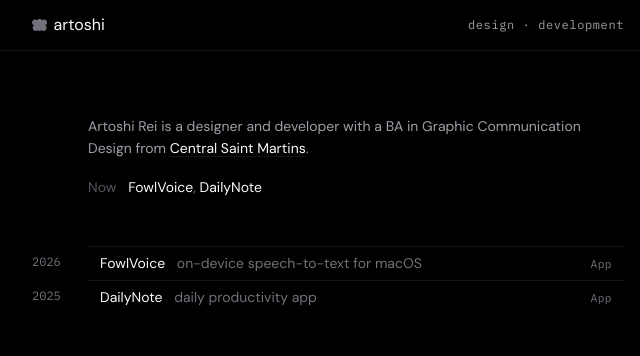
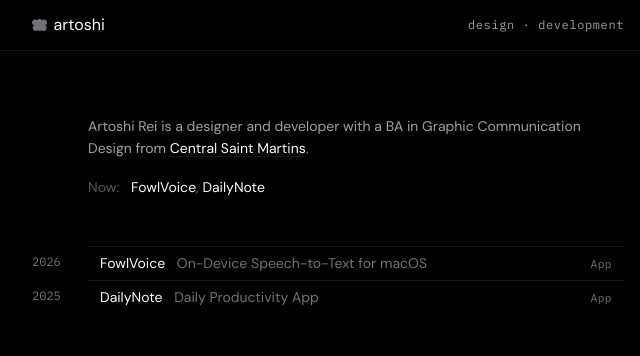
Before and after one commit to artoshirei/artoshi_website, an Astro site: page / in a window 1280 px wide. Shown: the top 356 px of the page, 312-952 px from the left. Built offline with nearby package versions, Linux system fonts and the light colour scheme; Astro itself is replaced by a stand-in of ours.

Commit message:
fix: title case descriptions, add colon after Now

```diff
--- a/src/data/work.ts
+++ b/src/data/work.ts
@@ -15,7 +15,7 @@ export const work: WorkItem[] = [
   {
     year: 2026,
     title: "FowlVoice",
-    description: "on-device speech-to-text for macOS",
+    description: "On-Device Speech-to-Text for macOS",
     url: "https://fowlvoice.com",
     categories: ["App"],
     current: true,
@@ -23,7 +23,7 @@ export const work: WorkItem[] = [
   {
     year: 2025,
     title: "DailyNote",
-    description: "daily productivity app",
+    description: "Daily Productivity App",
     url: "https://dailynote.me",
     categories: ["App"],
     current: true,
--- a/src/pages/index.astro
+++ b/src/pages/index.astro
@@ -16,7 +16,7 @@ import { work } from "../data/work";
       <a href="https://www.arts.ac.uk/colleges/central-saint-martins" target="_blank" rel="noopener noreferrer" class="bio-link">Central Saint Martins</a>.
     </p>
     <p class="now animate-in" style="animation-delay: 0.4s">
-      <span class="now-label">Now</span>
+      <span class="now-label">Now:</span>
       {work.filter(w => w.current).map((item, i, arr) => (
         <>
           <a href={item.url} target="_blank" rel="noopener noreferrer" class="now-link">{item.title}</a>{i < arr.length - 1 && <span class="now-sep">, </span>}
```
